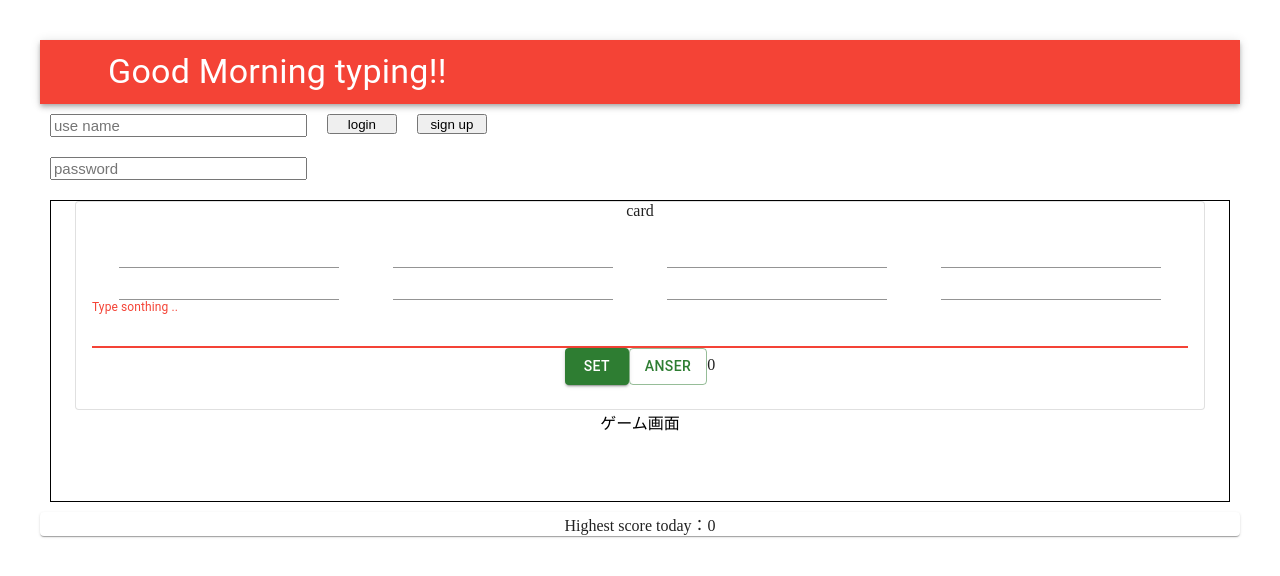
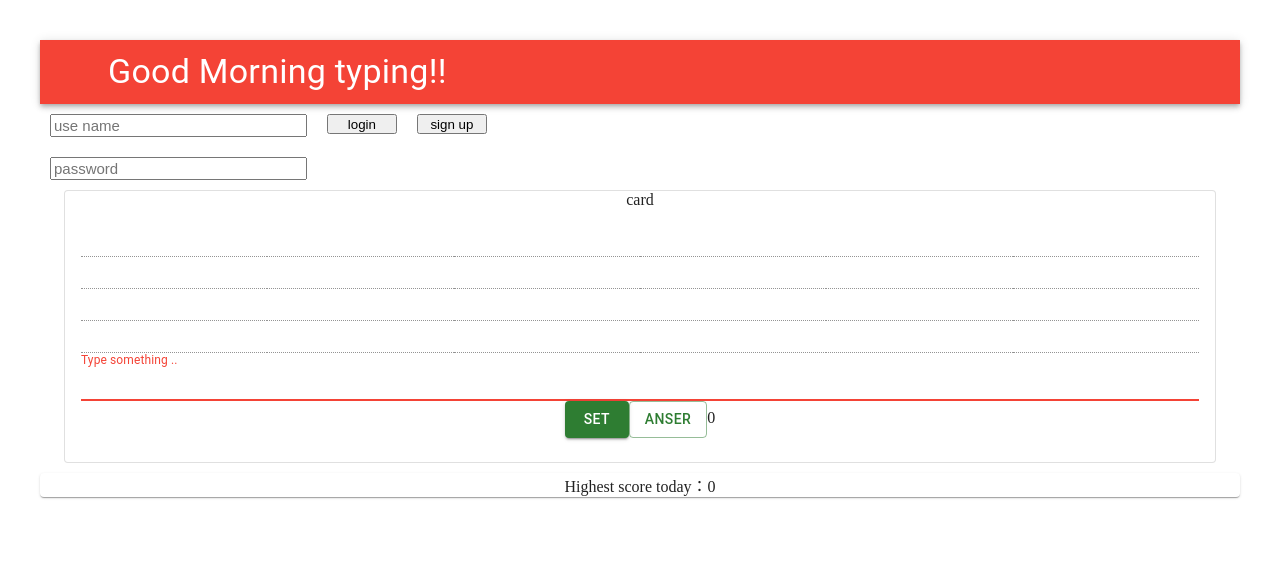
Before and after one commit to Team3-snoppy/wake_up_typing, a React (Vite) app in the folder front/: page / in a window 1280 px wide. Shown: the top 576 px of the page. Built offline with nearby package versions, Linux system fonts and the light colour scheme; some icons are missing.

Commit message:
grid refactoring

```diff
--- a/front/src/Game.jsx
+++ b/front/src/Game.jsx
@@ -10,7 +10,7 @@ import {
   Typography,
 } from '@mui/material';
 import './Game.css';
-import { useEffect, useRef, useState } from 'react';
+import { useRef, useState } from 'react';
 
 const testText = ['as', 'zx', 'qw'];
 
@@ -24,7 +24,28 @@ function Game() {
   const focusTextField = () => {
     textFieldRef.current.focus();
   };
+
+  const gridNumber = 24;
+  const gridSize = 2;
+
+  // const refArray = new Array(gridNumber).fill(useRef(null));
   const refArray = new Array(
+    useRef(null),
+    useRef(null),
+    useRef(null),
+    useRef(null),
+    useRef(null),
+    useRef(null),
+    useRef(null),
+    useRef(null),
+    useRef(null),
+    useRef(null),
+    useRef(null),
+    useRef(null),
+    useRef(null),
+    useRef(null),
+    useRef(null),
+    useRef(null),
     useRef(null),
     useRef(null),
     useRef(null),
@@ -34,15 +55,15 @@ function Game() {
     useRef(null),
     useRef(null)
   );
-  // console.log(refArray);
+  console.log(refArray);
 
   //問題をセットする。
   const setQuestion = () => {
-    const eleIndex = Math.floor(Math.random() * 8);
+    const randomIndex = Math.floor(Math.random() * gridNumber);
     const textIndex = Math.floor(Math.random() * 3);
-    setEleIndex(eleIndex);
+    setEleIndex(randomIndex);
     setCorrectText(testText[textIndex]);
-    refArray[eleIndex].current.value = testText[textIndex];
+    refArray[randomIndex].current.value = testText[textIndex];
   };
   //入力があったら、正解かどうか確かめて、正解ならスコア＋１して次の問題へ
   const anser = () => {
@@ -59,92 +80,34 @@ function Game() {
     }
   };
 
+  const gridEle = new Array(gridNumber).fill('');
+
   return (
-    <div className="gameContainer" onMouseOver={focusTextField}>
-      <Container maxWidth="xl">
+    // <div className="gameContainer" onMouseOver={focusTextField}>
+    <Container sx={{ mb: '10px' }} maxWidth="xl" onMouseOver={focusTextField}>
       <Card variant="outlined">
         card
         <CardContent>
           <Grid container spacing={0}>
-              <Grid size={3} >
+            {gridEle.map((ele, i) => (
+              <Grid key={i} size={gridSize}>
                 <TextField
+                  disabled
                   variant="standard"
                   type="text"
-                  inputRef={refArray['0']}
+                  inputRef={refArray[i]}
                 >
                   size=3
                 </TextField>
               </Grid>
-              <Grid size={3} >
-                <TextField
-                  variant="standard"
-                  type="text"
-                  inputRef={refArray['1']}
-                >
-                  size=3
-                </TextField>
-              </Grid>
-              <Grid size={3} >
-                <TextField
-                  variant="standard"
-                  type="text"
-                  inputRef={refArray['2']}
-                >
-                  size=3
-                </TextField>
-              </Grid>
-              <Grid size={3} >
-                <TextField
-                  variant="standard"
-                  type="text"
-                  inputRef={refArray['3']}
-                >
-                  size=3
-                </TextField>
-              </Grid>
-              <Grid size={3} >
-                <TextField
-                  variant="standard"
-                  type="text"
-                  inputRef={refArray['4']}
-                >
-                  size=3
-                </TextField>
-              </Grid>
-              <Grid size={3} >
-                <TextField
-                  variant="standard"
-                  type="text"
-                  inputRef={refArray['5']}
-                >
-                  size=3
-                </TextField>
-              </Grid>
-              <Grid size={3} >
-                <TextField
-                  variant="standard"
-                  type="text"
-                  inputRef={refArray['6']}
-                >
-                  size=3
-                </TextField>
-              </Grid>
-              <Grid size={3} >
-                <TextField
-                  variant="standard"
-                  type="text"
-                  inputRef={refArray['7']}
-                >
-                  size=3
-                </TextField>
-              </Grid>
+            ))}
           </Grid>
           <Box>
             <TextField
               autoFocus
               fullWidth
               id="standard-basic"
-                label="Type sonthing .."
+              label="Type something .."
               variant="standard"
               onChange={(e) => {
                 setTypeText(e.target.value);
@@ -162,8 +125,6 @@ function Game() {
         </CardContent>
       </Card>
     </Container>
-      ゲーム画面
-    </div>
   );
 }
 
--- a/front/theme/theme.js
+++ b/front/theme/theme.js
@@ -10,6 +10,9 @@ const theme = createTheme({
       secondary: {
         main: blue[500],
       },
+      text: {
+        disabled: 'black'
+      }
     },
   });
 
```
Lines whose indentation alone changed are shown as unchanged.
